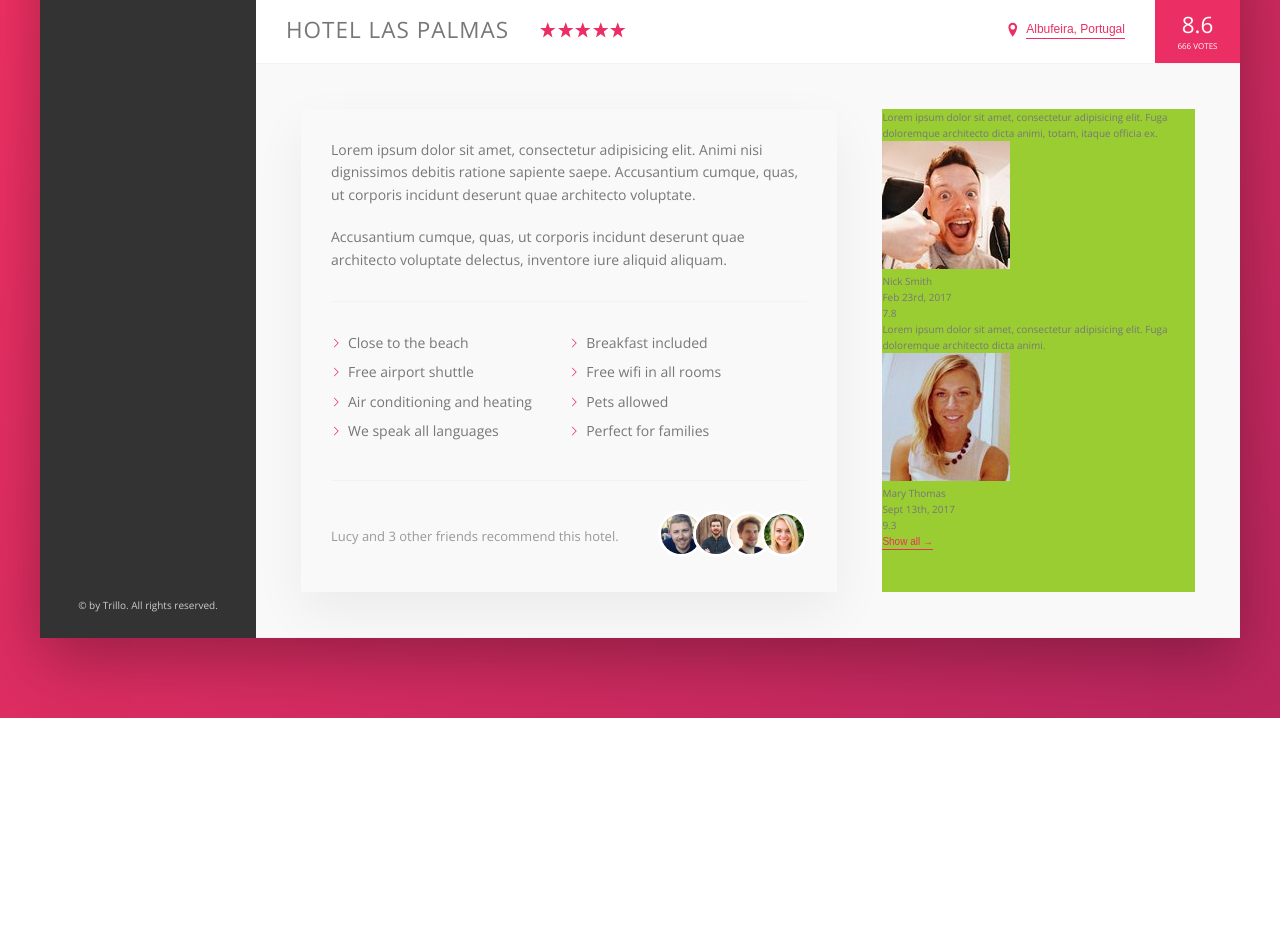
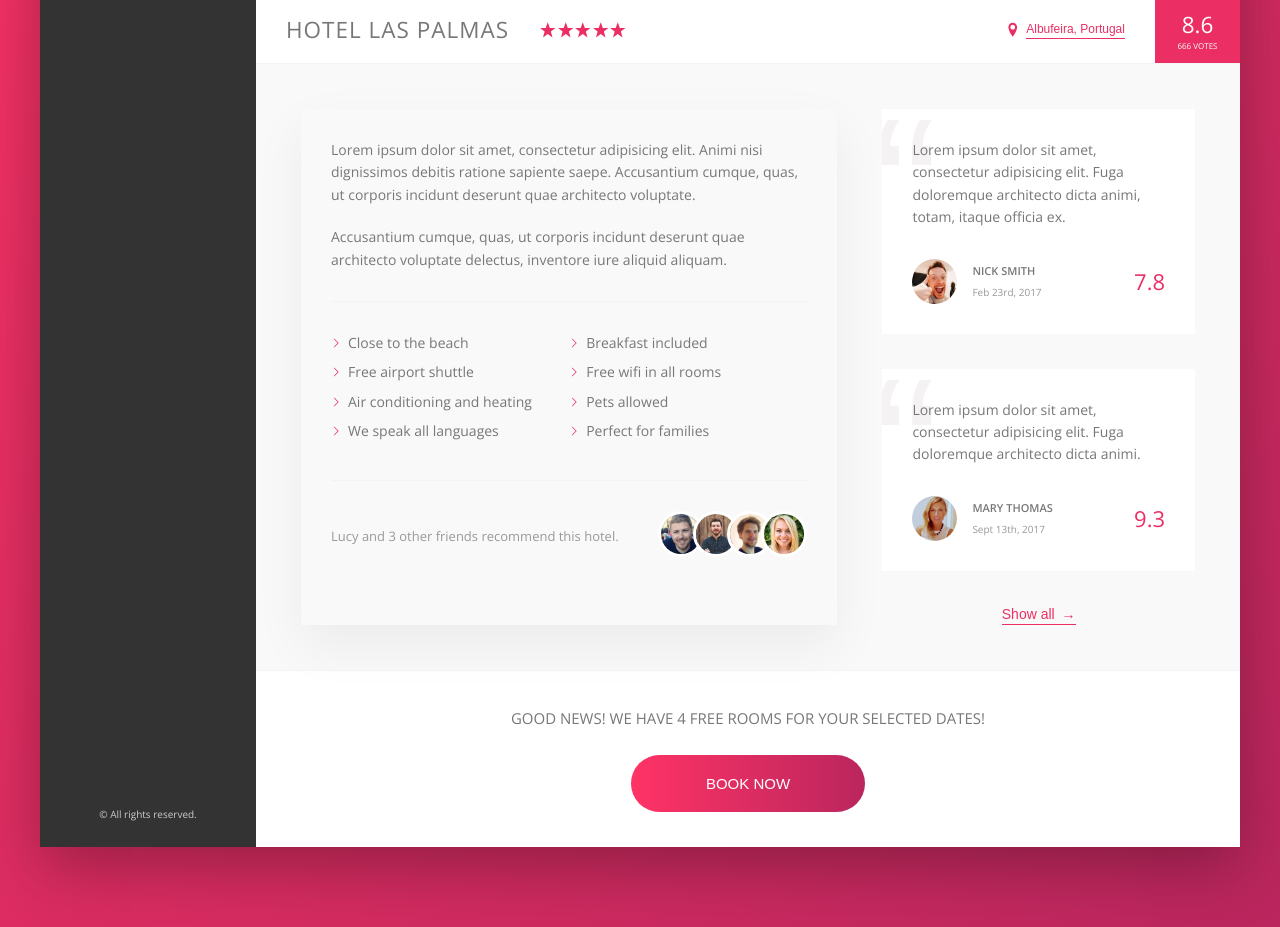
Before and after one commit to TheShadow8/mBmb, a website: page index.html in a window 1280 px wide. Shown: the part 538-1465 px from the top of the page. Before the commit the page ends 1256 px from the top, so only its background shows below. Drawn offline with nearby package versions, Linux system fonts and the light colour scheme.

Commit message:
review and cta

```diff
--- a/index.html
+++ b/index.html
@@ -1,13 +1,12 @@
 <!DOCTYPE html>
 <html lang="en">
+  <head>
+    <meta charset="UTF-8" />
+    <meta name="viewport" content="width=device-width, initial-scale=1.0" />
 
-<head>
-    <meta charset="UTF-8">
-    <meta name="viewport" content="width=device-width, initial-scale=1.0">
-
-    <link href="https://fonts.googleapis.com/css?family=Open+Sans:300,400,600" rel="stylesheet">
-    <link rel="stylesheet" href="css/style.css">
-    <link rel="shortcut icon" type="image/png" href="img/favicon.png">
+    <link href="https://fonts.googleapis.com/css?family=Open+Sans:300,400,600" rel="stylesheet" />
+    <link rel="stylesheet" href="css/style.css" />
+    <link rel="shortcut icon" type="image/png" href="img/favicon.png" />
 
     <title>mBmB &mdash; Your all-in-one booking app</title>
   </head>
@@ -15,10 +14,10 @@
   <body>
     <div class="container">
       <header class="header">
-            <img src="img/logo.png" alt="logo" class="logo">
+        <img src="img/logo.png" alt="logo" class="logo" />
 
         <form action="#" class="search">
-                <input type="text" class="search__input" placeholder="Search hotels">
+          <input type="text" class="search__input" placeholder="Search hotels" />
           <button class="search__button">
             <svg class="search__icon">
               <use xlink:href="img/sprite.svg#icon-magnifying-glass"></use>
@@ -28,22 +27,17 @@
 
         <nav class="user-nav">
           <div class="user-nav__icon-box">
-                    <svg class="search__icon">
-                        <use xlink:href="img/sprite.svg#icon-bookmark"></use>
-                    </svg>
+            <svg class="search__icon"><use xlink:href="img/sprite.svg#icon-bookmark"></use></svg>
             <span class="user-nav__notification">7</span>
           </div>
           <div class="user-nav__icon-box">
-                    <svg class="search__icon">
-                        <use xlink:href="img/sprite.svg#icon-chat"></use>
-                    </svg>
+            <svg class="search__icon"><use xlink:href="img/sprite.svg#icon-chat"></use></svg>
             <span class="user-nav__notification">16</span>
           </div>
           <div class="user-nav__user">
-                    <img src="img/user-5.jpg" alt="User photo" class="user-nav__user-photo">
+            <img src="img/user-5.jpg" alt="User photo" class="user-nav__user-photo" />
             <span class="user-nav__user-name">John</span>
           </div>
-
         </nav>
       </header>
       <div class="content">
@@ -51,9 +45,7 @@
           <ul class="side-nav">
             <li class="side-nav__item side-nav__item--active">
               <a href="#" class="side-nav__link">
-                            <svg class="side-nav__icon">
-                                <use xlink:href="img/sprite.svg#icon-home"></use>
-                            </svg>
+                <svg class="side-nav__icon"><use xlink:href="img/sprite.svg#icon-home"></use></svg>
                 <span>Hotel</span>
               </a>
             </li>
@@ -67,43 +59,35 @@
             </li>
             <li class="side-nav__item">
               <a href="#" class="side-nav__link">
-                            <svg class="side-nav__icon">
-                                <use xlink:href="img/sprite.svg#icon-key"></use>
-                            </svg>
+                <svg class="side-nav__icon"><use xlink:href="img/sprite.svg#icon-key"></use></svg>
                 <span>Car rentel</span>
               </a>
             </li>
             <li class="side-nav__item">
               <a href="#" class="side-nav__link">
-                            <svg class="side-nav__icon">
-                                <use xlink:href="img/sprite.svg#icon-map"></use>
-                            </svg>
+                <svg class="side-nav__icon"><use xlink:href="img/sprite.svg#icon-map"></use></svg>
                 <span>Tours</span>
               </a>
             </li>
           </ul>
 
-                <div class="legal">
-                    &copy; by Trillo. All rights reserved.
-                </div>
+          <div class="legal">&copy; All rights reserved.</div>
         </nav>
         <main class="hotel-view">
           <div class="gallery">
             <figure class="gallery__item">
-                        <img src="img/hotel-1.jpg" alt="Hotel 1" class="gallery__photo">
+              <img src="img/hotel-1.jpg" alt="Hotel 1" class="gallery__photo" />
             </figure>
             <figure class="gallery__item">
-                        <img src="img/hotel-2.jpg" alt="Hotel 2" class="gallery__photo">
+              <img src="img/hotel-2.jpg" alt="Hotel 2" class="gallery__photo" />
             </figure>
             <figure class="gallery__item">
-                        <img src="img/hotel-3.jpg" alt="Hotel 3" class="gallery__photo">
+              <img src="img/hotel-3.jpg" alt="Hotel 3" class="gallery__photo" />
             </figure>
           </div>
 
           <div class="overview">
-                    <h1 class="overview__heading">
-                        Hotel Las Palmas
-                    </h1>
+            <h1 class="overview__heading">Hotel Las Palmas</h1>
             <div class="overview__stars">
               <svg class="overview__icon-star">
                 <use xlink:href="img/sprite.svg#icon-star"></use>
@@ -138,8 +122,8 @@
             <div class="description">
               <p class="paragraph">
                 Lorem ipsum dolor sit amet, consectetur adipisicing elit. Animi nisi dignissimos
-                            debitis ratione sapiente saepe. Accusantium cumque, quas, ut corporis incidunt deserunt
-                            quae architecto voluptate.
+                debitis ratione sapiente saepe. Accusantium cumque, quas, ut corporis incidunt
+                deserunt quae architecto voluptate.
               </p>
               <p class="paragraph">
                 Accusantium cumque, quas, ut corporis incidunt deserunt quae architecto voluptate
@@ -156,26 +140,23 @@
                 <li class="list__item">Perfect for families</li>
               </ul>
               <div class="recommend">
-                            <p class="recommend__count">
-                                Lucy and 3 other friends recommend this hotel.
-                            </p>
+                <p class="recommend__count">Lucy and 3 other friends recommend this hotel.</p>
                 <div class="recommend__friends">
-                                <img src="img/user-3.jpg" alt="Friend 1" class="recommend__photo">
-                                <img src="img/user-4.jpg" alt="Friend 2" class="recommend__photo">
-                                <img src="img/user.jpg" alt="Friend 3" class="recommend__photo">
-                                <img src="img/user-6.jpg" alt="Friend 4" class="recommend__photo">
+                  <img src="img/user-3.jpg" alt="Friend 1" class="recommend__photo" />
+                  <img src="img/user-4.jpg" alt="Friend 2" class="recommend__photo" />
+                  <img src="img/user.jpg" alt="Friend 3" class="recommend__photo" />
+                  <img src="img/user-6.jpg" alt="Friend 4" class="recommend__photo" />
                 </div>
               </div>
             </div>
             <div class="user-reviews">
               <figure class="review">
                 <blockquote class="review__text">
-                                Lorem ipsum dolor sit amet, consectetur adipisicing elit. Fuga doloremque architecto
-                                dicta
-                                animi, totam, itaque officia ex.
+                  Lorem ipsum dolor sit amet, consectetur adipisicing elit. Fuga doloremque
+                  architecto dicta animi, totam, itaque officia ex.
                 </blockquote>
                 <figcaption class="review__user">
-                                <img src="img/user-1.jpg" alt="User 1" class="review__photo">
+                  <img src="img/user-1.jpg" alt="User 1" class="review__photo" />
                   <div class="review__user-box">
                     <p class="review__user-name">Nick Smith</p>
                     <p class="review__user-date">Feb 23rd, 2017</p>
@@ -186,12 +167,11 @@
 
               <figure class="review">
                 <blockquote class="review__text">
-                                Lorem ipsum dolor sit amet, consectetur adipisicing elit. Fuga doloremque architecto
-                                dicta
-                                animi.
+                  Lorem ipsum dolor sit amet, consectetur adipisicing elit. Fuga doloremque
+                  architecto dicta animi.
                 </blockquote>
                 <figcaption class="review__user">
-                                <img src="img/user-2.jpg" alt="User 1" class="review__photo">
+                  <img src="img/user-2.jpg" alt="User 1" class="review__photo" />
                   <div class="review__user-box">
                     <p class="review__user-name">Mary Thomas</p>
                     <p class="review__user-date">Sept 13th, 2017</p>
@@ -203,10 +183,16 @@
               <button class="btn-inline">Show all <span>&rarr;</span></button>
             </div>
           </div>
+
+          <div class="cta">
+            <h2 class="cta__book-now">Good news! We have 4 free rooms for your selected dates!</h2>
+            <button class="btn">
+              <span class="btn__visible">Book now</span>
+              <span class="btn__invisible">Only 4 rooms left</span>
+            </button>
+          </div>
         </main>
-
       </div>
     </div>
   </body>
-
 </html>
--- a/sass/_components.scss
+++ b/sass/_components.scss
@@ -18,17 +18,16 @@
     color: inherit;
     background-color: var(--color-grey-light-2);
     border: none;
-        padding: .7rem 2rem;
+    padding: 0.7rem 2rem;
     border-radius: 100px;
     width: 90%;
-        transition: all .2s;
+    transition: all 0.2s;
     margin-right: -3.25rem;
 
     &:focus {
       outline: none;
       width: 100%;
       background-color: var(--color-grey-light-3);
-
     }
 
     &::-webkit-input-placeholder {
@@ -37,7 +36,7 @@
     }
   }
 
-    &__input:focus+&__button {
+  &__input:focus + &__button {
     background-color: var(--color-grey-light-3);
   }
 
@@ -50,7 +49,7 @@
     }
 
     &:active {
-            transform: translateY(2px)
+      transform: translateY(2px);
     }
   }
 
@@ -67,15 +66,15 @@
   display: flex;
   align-items: center;
 
-    &>* {
+  & > * {
     padding: 0 2rem;
     cursor: pointer;
     height: 100%;
     display: flex;
-        align-items: center
+    align-items: center;
   }
 
-    &>*:hover {
+  & > *:hover {
     background-color: var(--color-grey-light-2);
   }
 
@@ -90,7 +89,7 @@
   }
 
   &__notification {
-        font-size: .8rem;
+    font-size: 0.8rem;
     height: 1.75rem;
     width: 1.75rem;
     background-color: var(--color-primary);
@@ -110,7 +109,6 @@
     border-radius: 50%;
     margin-right: 1rem;
   }
-
 }
 
 // SIDE NAVIGATION
@@ -120,16 +118,15 @@
   margin-top: 3.5rem;
 
   &__item {
-
     position: relative;
 
     &:not(:last-child) {
-            margin-bottom: .5rem;
+      margin-bottom: 0.5rem;
     }
   }
 
   &__item::before {
-        content: "";
+    content: '';
     position: absolute;
     top: 0;
     left: 0;
@@ -137,9 +134,7 @@
     width: 3px;
     background-color: var(--color-primary);
     transform: scaleY(0);
-        transition: transform .2s,
-            width .4s cubic-bezier(1, 0, 0, 1) .2s,
-            background-color .1s;
+    transition: transform 0.2s, width 0.4s cubic-bezier(1, 0, 0, 1) 0.2s, background-color 0.1s;
   }
 
   &__item:hover::before,
@@ -149,7 +144,7 @@
   }
 
   &__item:active::before {
-        background-color: var(--color-primary-light)
+    background-color: var(--color-primary-light);
   }
 
   &__link:link,
@@ -215,7 +210,7 @@
   &__icon-location {
     width: 1.75rem;
     height: 1.75rem;
-        fill: var(--color-primary)
+    fill: var(--color-primary);
   }
 
   &__location {
@@ -225,7 +220,7 @@
   }
 
   &__icon-location {
-        margin-right: .5rem;
+    margin-right: 0.5rem;
   }
 
   &__rating {
@@ -248,10 +243,9 @@
   }
 
   &__rating-count {
-        font-size: .8rem;
+    font-size: 0.8rem;
     text-transform: uppercase;
   }
-
 }
 
 // BUTTON INLINE
@@ -264,11 +258,19 @@
   display: inline-block;
   cursor: pointer;
   background-color: transparent;
+  transition: all 0.2s;
 
-    transition: all .2s;
+  & span {
+    margin-left: 3px;
+    transition: margin-left 0.2s;
+  }
 
   &:hover {
-        color: var(--color-grey-dark-1)
+    color: var(--color-grey-dark-1);
+
+    span {
+      margin-left: 8px;
+    }
   }
 
   &:focus {
@@ -299,8 +301,6 @@
   margin-bottom: 2rem;
 }
 
-
-
 // LIST
 .list {
   list-style: none;
@@ -314,15 +314,15 @@
 
   &__item {
     flex: 0 0 50%;
-        margin-bottom: .7rem;
+    margin-bottom: 0.7rem;
   }
 
   &__item::before {
-        content: "";
+    content: '';
     display: inline-block;
     height: 1rem;
     width: 1rem;
-        margin-right: .7rem;
+    margin-right: 0.7rem;
 
     // background-image: url(../img/chevron-thin-right.svg);
     // background-size: cover;
@@ -331,10 +331,9 @@
     -webkit-mask-image: url(../img/chevron-thin-right.svg);
     -webkit-mask-size: cover;
     mask-image: url(../img/chevron-thin-right.svg);
-        mask-size: cover
+    mask-size: cover;
   }
 }
-
 
 // RECOMMEND
 .recommend {
@@ -348,7 +347,6 @@
     margin-right: auto;
   }
 
-
   &__photo {
     box-sizing: content-box;
     height: 4rem;
@@ -361,3 +359,134 @@
     }
   }
 }
+
+// REVIEWS
+.review {
+  background-color: #fff;
+  box-shadow: var(--shadow-light);
+  padding: 3rem;
+  margin-bottom: 3.5rem;
+  position: relative;
+  overflow: hidden;
+
+  &__text {
+    margin-bottom: 3rem;
+    position: relative;
+    z-index: 10;
+  }
+
+  &__user {
+    display: flex;
+    align-items: center;
+  }
+
+  &__photo {
+    height: 4.5rem;
+    width: 4.5rem;
+    border-radius: 50%;
+    margin-right: 1.5rem;
+  }
+
+  &__user-box {
+    margin-right: auto;
+  }
+
+  &__user-name {
+    font-size: 1.1rem;
+    font-weight: 600;
+    text-transform: uppercase;
+    margin-bottom: 0.4rem;
+  }
+
+  &__user-date {
+    font-size: 1rem;
+    color: var(--color-grey-dark-3);
+  }
+
+  &__rating {
+    color: var(--color-primary);
+    font-size: 2.2rem;
+    font-weight: 300;
+  }
+
+  &::before {
+    content: '\201C';
+    position: absolute;
+    top: -2rem;
+    left: -1rem;
+    line-height: 1;
+    font-size: 20rem;
+    color: var(--color-grey-light-2);
+    font-family: sans-serif;
+    z-index: 1;
+  }
+}
+
+// CALL TO ACTION
+.cta {
+  padding: 3.5rem 0;
+  text-align: center;
+
+  &__book-now {
+    font-size: 1.5rem;
+    font-weight: 300;
+    text-transform: uppercase;
+    margin-bottom: 2.5rem;
+  }
+}
+
+// BUTTON
+.btn {
+  font-size: 1.5rem;
+  font-weight: 300;
+  text-transform: uppercase;
+  border-radius: 100px;
+  border: none;
+  background-image: linear-gradient(
+    to right,
+    var(--color-primary-light),
+    var(--color-primary-dark)
+  );
+  color: #fff;
+  position: relative;
+  overflow: hidden;
+  cursor: pointer;
+
+  & > * {
+    display: inline-block;
+    height: 100%;
+    width: 100%;
+    transition: all 0.2s;
+  }
+  &__visible {
+    padding: 2rem 7.5rem;
+  }
+
+  &__invisible {
+    position: absolute;
+    padding: 2rem 0;
+    left: 0;
+    top: -100%;
+  }
+
+  &:hover {
+    background-image: linear-gradient(
+      to left,
+      var(--color-primary-light),
+      var(--color-primary-dark)
+    );
+  }
+
+  &:hover &__visible {
+    transform: translateY(100%);
+  }
+
+  &:hover &__invisible {
+    top: 0;
+  }
+
+  &:focus {
+    outline: none;
+    animation: pulsate 1s infinite;
+  }
+}
--- a/sass/_layout.scss
+++ b/sass/_layout.scss
@@ -4,7 +4,6 @@
   background-color: var(--color-grey-dark-2);
   box-shadow: var(--shadow-dark);
   min-height: 50rem;
-
 }
 
 .header {
@@ -33,10 +32,10 @@
 .hotel-view {
   background-color: #fff;
   flex: 1;
-
 }
 
 .detail {
+  font-size: 1.4rem;
   display: flex;
   padding: 4.5rem;
   background-color: var(--color-grey-light-1);
@@ -44,14 +43,15 @@
 }
 
 .description {
-    font-size: 1.4rem;
-    box-shadow: 0 2rem 5rem rgba(0, 0, 0, .06);
+  box-shadow: 0 2rem 5rem rgba(0, 0, 0, 0.06);
   padding: 3rem;
   flex: 0 0 60%;
   margin-right: 4.5rem;
 }
 
 .user-reviews {
-    background-color: yellowgreen;
-    flex: 1
+  flex: 1;
+  display: flex;
+  flex-direction: column;
+  align-items: center;
 }
--- a/sass/main.scss
+++ b/sass/main.scss
@@ -1,3 +1,3 @@
-@import "base";
-@import "layout";
-@import "components"
+@import 'base';
+@import 'layout';
+@import 'components';
```
Also changed, not shown: sass/_base.scss (+6 -4 lines), css/style.css. Lines whose indentation alone changed are shown as unchanged.
